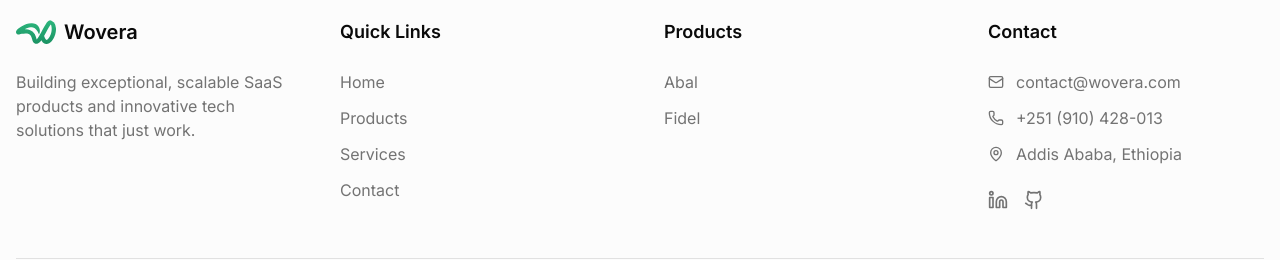
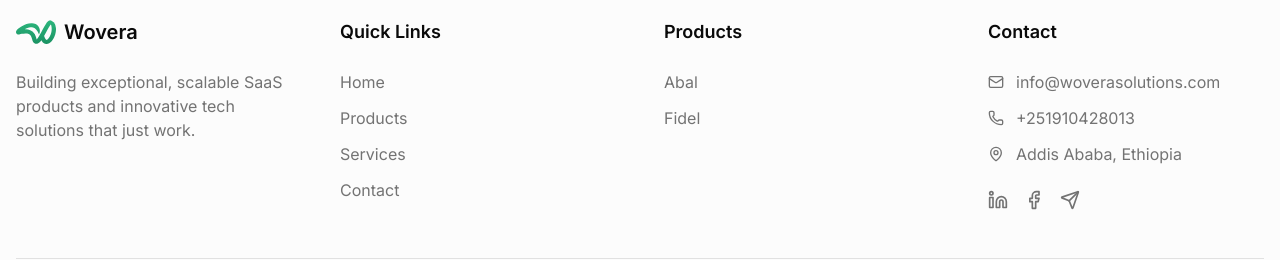
Before and after one commit to woverasolution/wovera-website, a Next.js app: page / in a window 1280 px wide. Shown: the part 5360-5620 px from the top of the page. Built offline with nearby package versions, Linux system fonts and the light colour scheme.

Commit message:
edited the footer a bit

```diff
--- a/src/components/footer.tsx
+++ b/src/components/footer.tsx
@@ -1,6 +1,6 @@
+import { Facebook, Linkedin, Mail, MapPin, Phone, Send } from "lucide-react"
+import Image from "next/image"
 import Link from "next/link"
-import Image from "next/image"
-import { Github, Linkedin, Mail, MapPin, Phone } from "lucide-react"
 
 const Footer = () => {
   return (
@@ -72,11 +72,11 @@
               <ul className="space-y-3">
                 <li className="flex items-center gap-3 text-muted-foreground hover:text-primary transition-colors">
                   <Mail size={16} />
-                  <span>contact@wovera.com</span>
+                  <span>info@woverasolutions.com</span>
                 </li>
                 <li className="flex items-center gap-3 text-muted-foreground hover:text-primary transition-colors">
                   <Phone size={16} />
-                  <span>+251 (910) 428-013</span>
+                  <span>+251910428013</span>
                 </li>
                 <li className="flex items-center gap-3 text-muted-foreground hover:text-primary transition-colors">
                   <MapPin size={16} />
@@ -84,11 +84,14 @@
                 </li>
               </ul>
               <div className="flex space-x-4 mt-6">
-                <Link href="#" className="text-muted-foreground hover:text-primary transition-colors">
+                <Link href="https://www.linkedin.com/company/wovera-solutions" className="text-muted-foreground hover:text-primary transition-colors">
                   <Linkedin size={20} />
                 </Link>
-                <Link href="#" className="text-muted-foreground hover:text-primary transition-colors">
-                  <Github size={20} />
+                <Link href="https://www.facebook.com/woverasolutions" className="text-muted-foreground hover:text-primary transition-colors">
+                  <Facebook size={20} />
+                </Link>
+                <Link href="https://t.me.woverasolutions" className="text-muted-foreground hover:text-primary transition-colors">
+                  <Send size={20} />
                 </Link>
               </div>
             </div>
```
Also changed, not shown: 1 other file (tests, documents, lock files or other folders).
